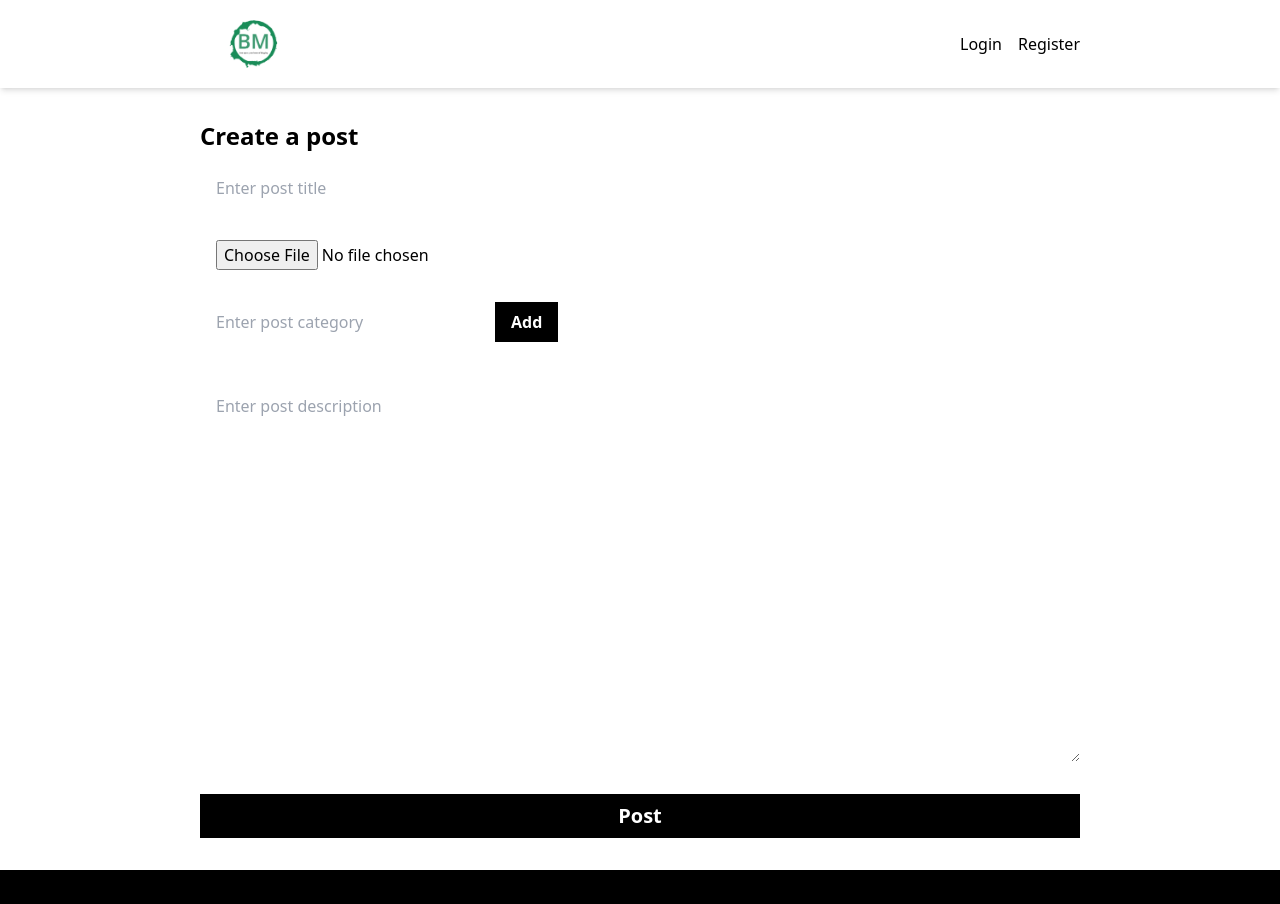
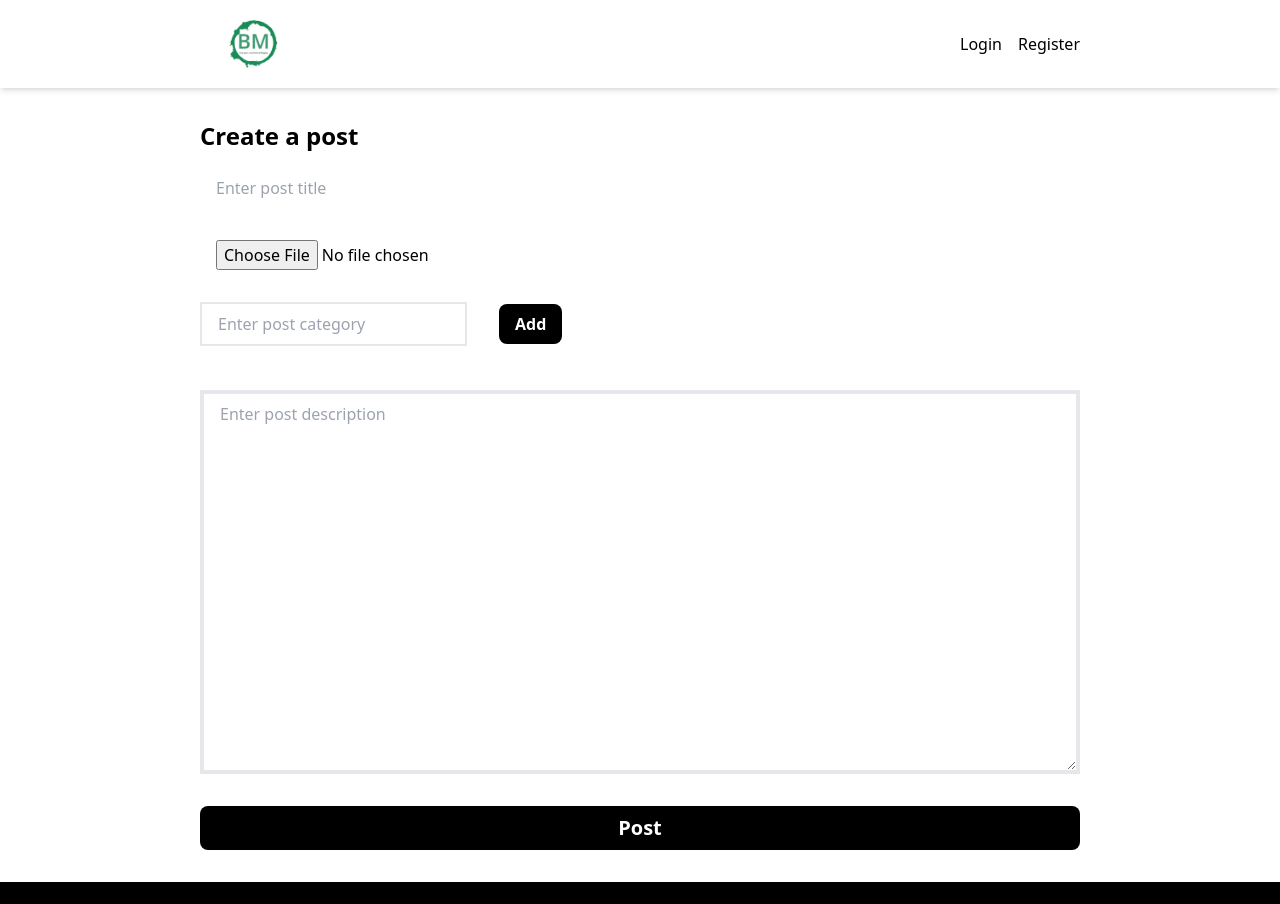
Before and after one commit to Lucia151/BlogApp, a React (Vite) app in the folder Front-end/: page /write in a window 1280 px wide. Shown: the top 904 px of the page. Built offline with nearby package versions, Linux system fonts and the light colour scheme.

Commit message:
addibg the upload button

```diff
--- /dev/null
+++ b/Front-end/src/components/Loader.jsx
@@ -0,0 +1,14 @@
+
+
+function Loader() {
+  return (
+    <div role="status">
+    <svg aria-hidden="true" className="inline w-10 h-10 mr-2 text-gray-200 animate-spin fill-[#2d2d2e]" viewBox="0 0 100 101" fill="none" xmlns="http://www.w3.org/2000/svg">
+      <path d="M100 50.5908C100 78.2051 77.6142 100.591 50 100.591C22.3858 100.591 0 78.2051 0 50.5908C0 22.9766 22.3858 0.59082 50 0.59082C77.6142 0.59082 100 22.9766 100 50.5908ZM9.08144 50.5908C9.08144 73.1895 27.4013 91.5094 50 91.5094C72.5987 91.5094 90.9186 73.1895 90.9186 50.5908C90.9186 27.9921 72.5987 9.67226 50 9.67226C27.4013 9.67226 9.08144 27.9921 9.08144 50.5908Z" fill="currentColor" />
+      <path d="M93.9676 39.0409C96.393 38.4038 97.8624 35.9116 97.0079 33.5539C95.2932 28.8227 92.871 24.3692 89.8167 20.348C85.8452 15.1192 80.8826 10.7238 75.2124 7.41289C69.5422 4.10194 63.2754 1.94025 56.7698 1.05124C51.7666 0.367541 46.6976 0.446843 41.7345 1.27873C39.2613 1.69328 37.813 4.19778 38.4501 6.62326C39.0873 9.04874 41.5694 10.4717 44.0505 10.1071C47.8511 9.54855 51.7191 9.52689 55.5402 10.0491C60.8642 10.7766 65.9928 12.5457 70.6331 15.2552C75.2735 17.9648 79.3347 21.5619 82.5849 25.841C84.9175 28.9121 86.7997 32.2913 88.1811 35.8758C89.083 38.2158 91.5421 39.6781 93.9676 39.0409Z" fill="currentFill" />
+    </svg>
+  </div>
+  )
+}
+
+export default Loader
--- a/Front-end/src/pages/CreatePost.jsx
+++ b/Front-end/src/pages/CreatePost.jsx
@@ -30,12 +30,12 @@
         <div className="px-6 md:px-[200px] mt-8">
           <h1 className="font-bold md:text-2xl text-xl">Create a post</h1>
           <form className="w-full flex flex-col space-y-4 md:space-y-8 mt-4">
-            <input type="text" placeholder="Enter post title" className="px-4 py-2 outline-none"/>
+            <input type="text" placeholder="Enter post title" className="px-4 py-2 outline-4 "/>
             <input type="file" className="px-4"/>
             <div className="flex flex-col">
               <div className="flex items-center space-x-4 md:space-x-8">
-                <input value={cat} onChange={(e)=>setCat(e.target.value)}className="px-4 py-2 outline-none" placeholder="Enter post category" type="text"/>
-                <div onClick={addCategory} className="bg-black text-white px-4 py-2 font-semibold cursor-pointer">Add</div>
+                <input value={cat} onChange={(e)=>setCat(e.target.value)}className="px-4 py-2  border-2" placeholder="Enter post category" type="text"/>
+                <div onClick={addCategory} className="bg-black text-white px-4 py-2 font-semibold cursor-pointer rounded-lg">Add</div>
                 </div>
 
         {/* Each category has it's own div */}
@@ -61,8 +61,8 @@
                 </div> */}
                 </div>
             </div>
-            <textarea rows={15} cols={30} className="px-4 py-2 outline-none" placeholder="Enter post description"/>
-            <button className="bg-black w-full md:w-[20% mx-auto text-white font-semibold px-4 py-2 md:text-xl text-lg">Post</button>
+            <textarea rows={15} cols={30} className="px-4 py-2  border-4" placeholder="Enter post description"/>
+            <button className="bg-black w-full md:w-[20% mx-auto text-white font-semibold px-4 py-2 md:text-xl text-lg rounded-lg">Post</button>
           </form>
 
         </div>
--- a/Front-end/src/pages/EditPost.jsx
+++ b/Front-end/src/pages/EditPost.jsx
@@ -28,7 +28,7 @@
     <div className="px-6 md:px-[200px] mt-8 ">
       <h1 className="font-bold md:text-2xl text-xl">Update a post</h1>
       <form className="w-full flex flex-col space-y-4 md:space-y-8 mt-4">
-        <input type="text" placeholder="Enter post title" className="px-4 py-2 outline-none"/>
+        <input type="text" placeholder="Enter post title" className="px-4 py-2 outline-4"/>
         <input type="file" className="px-4"/>
         <div className="flex flex-col">
           <div className="flex items-center space-x-4 md:space-x-8">
@@ -39,7 +39,7 @@
     {/* Each category has it's own div */}
             <div className="flex px-4 mt-3">
               {cats?.map((c,i)=>(
-              <div key={i} className="flex justify-center items-center space-x-2 mr-4 bg-gray-200 px-2 py-1 rounded-md">
+              <div key={i} className="flex justify-center items-center space-x-2 mr-4  bg-gray-200 px-2 py-1 rounded-md">
               <p>{c}</p>
               <p onClick={deleteCategory(i)} className="text-white bg-black rounded-full cursor-pointer p-1 text-sm"><ImCross/></p>
             </div>
```
